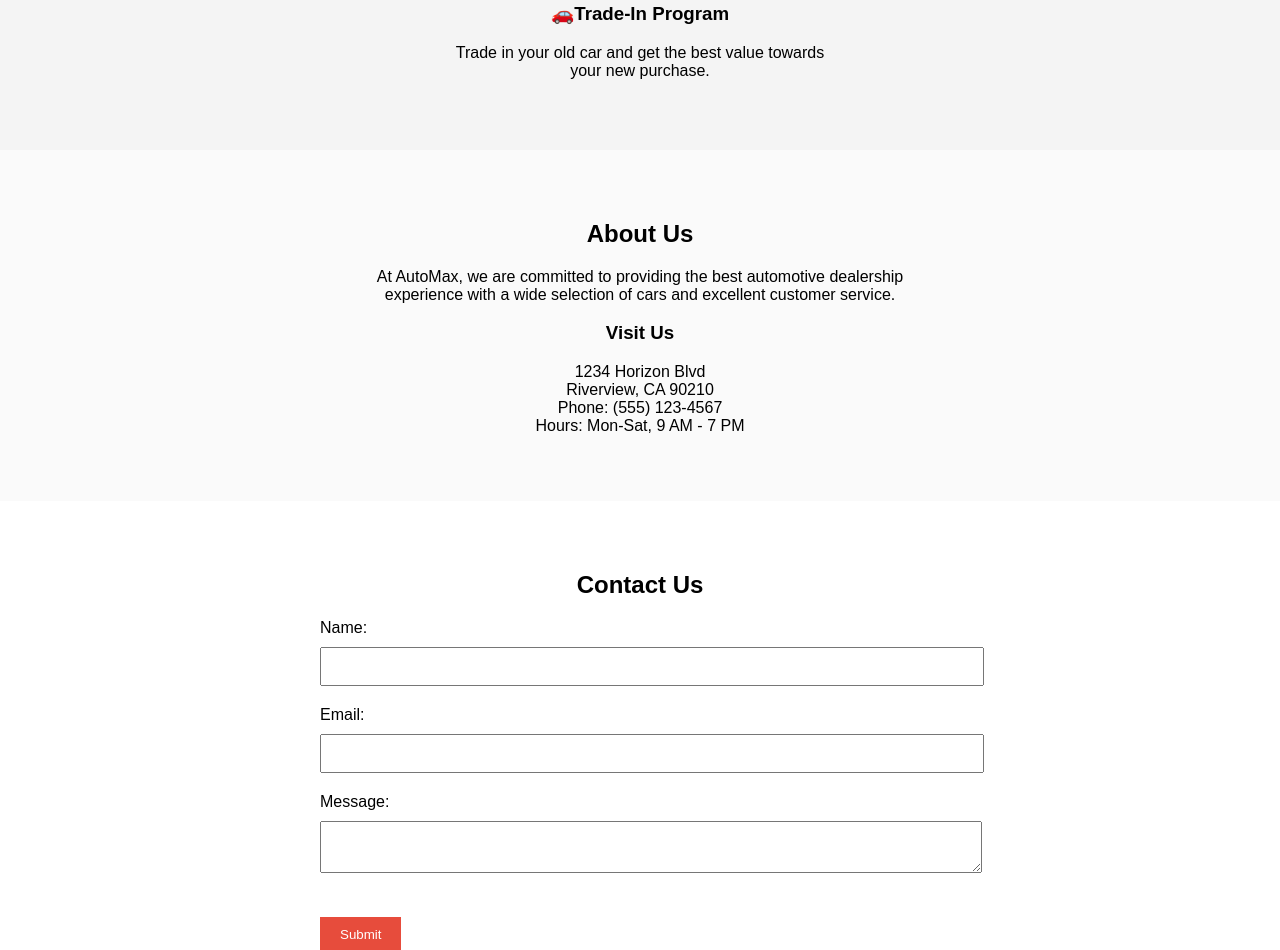
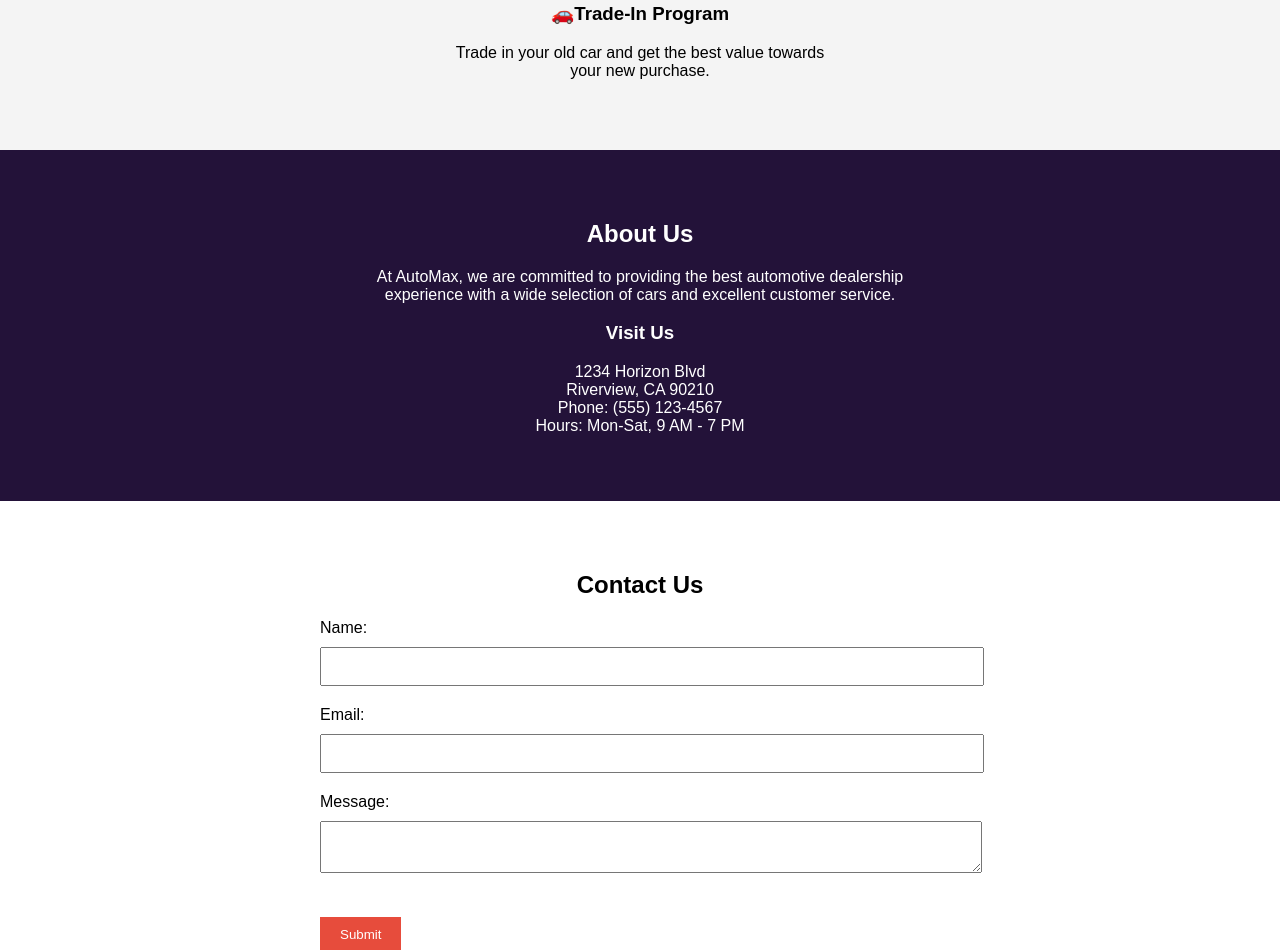
Before and after one commit to adsupnow/tcc_demo_site_auto, a plain HTML site: page index.html in a window 1280 px wide. Shown: the part 2210-3160 px from the top of the page. Drawn offline with Linux system fonts and the light colour scheme.

Commit message:
change in background color for about us section

```diff
--- a/style.css
+++ b/style.css
@@ -203,7 +203,8 @@
 .about {
   padding: 50px 0;
   text-align: center;
-  background-color: #fafafa;
+  background-color: #231239;
+  color: white;
 }
 
 /* Contact Section */
```
